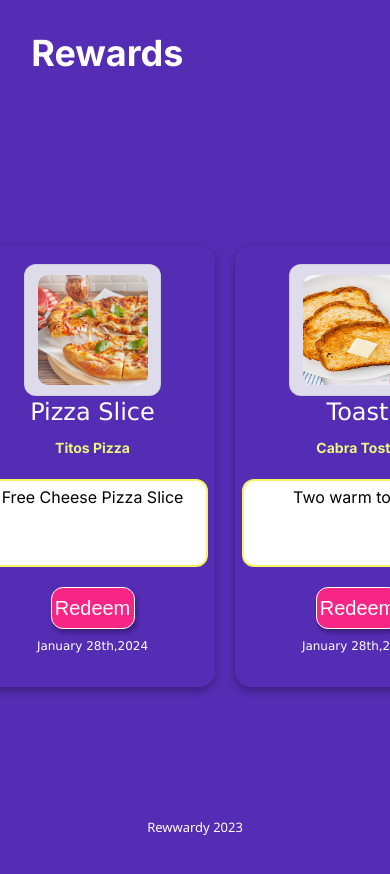
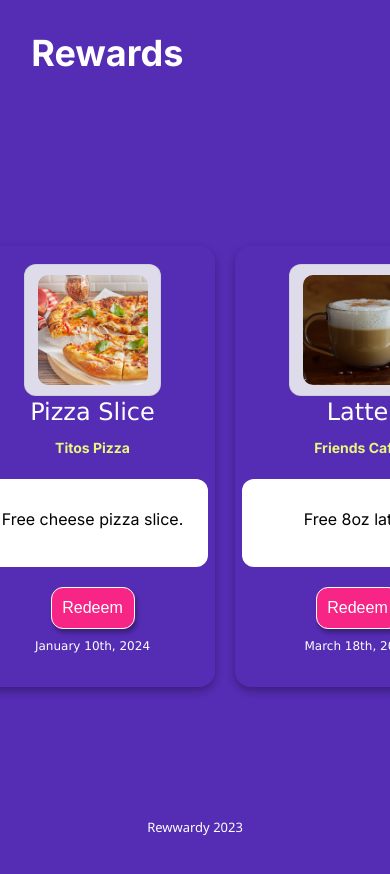
Before and after one commit to sxngie/Rewwardy, a Next.js app: page /reward in a window 390 px wide. Shown: the top 874 px of the page. Built offline with nearby package versions, Linux system fonts and the light colour scheme.

Commit message:
Implemented carousel in Home and Challenges

```diff
--- a/pages/reward.js
+++ b/pages/reward.js
@@ -44,13 +44,13 @@ export default function Home() {
           <div id = "SectionDiv" className = "column" >
             <div className='container'>
               <div className={styles.scrollableContainer}>
-                <CardEntity imageSrc='Props_samples/latte.jpg' title='Latte' businessName='Friends Cafe' description='Free 8oz Latte' expDate='January 28th,2024'></CardEntity>
-                <CardEntity imageSrc='Props_samples/pizza.jpeg' title='Pizza Slice' businessName='Titos Pizza' description='Free Cheese Pizza Slice' expDate='January 28th,2024'></CardEntity>
-                <CardEntity imageSrc='Props_samples/toast.jpg' title='Toast' businessName='Cabra Tosta' description='Two warm toasts' expDate='January 28th,2024'></CardEntity>
-                <CardEntity imageSrc='Props_samples/icecream.jpg' title='Ice Cream Cone' businessName='Rex Cream' description='One regular soft cone.' expDate='January 28th,2024'></CardEntity>
-                <CardEntity imageSrc='Props_samples/cookie.jpeg' title='CC Cookie' businessName='Friends Cafe' description='Chocolate Chip Cookie' expDate='January 28th,2024'></CardEntity>
-                <CardEntity imageSrc='Props_samples/bubba.jpg' title='Bubba 8oz' businessName='Bubble Tea Yum' description='One Taro 8oz Bubba drink.' expDate='January 28th,2024'></CardEntity>
-                <CardEntity imageSrc='Props_samples/latte.jpg' title='Latte' businessName='Friends Cafe' description='Free 8oz Latte' expDate='January 28th,2024'></CardEntity>
+                <CardEntity imageSrc='Props_samples/bubba.jpg' title='8oz Taro Tea' businessName='Bubble Tea Yum' description='One 8oz Taro drink.' expDate='February 8th, 2024'></CardEntity>
+                <CardEntity imageSrc='Props_samples/pizza.jpeg' title='Pizza Slice' businessName='Titos Pizza' description='Free cheese pizza slice.' expDate='January 10th, 2024'></CardEntity>
+                <CardEntity imageSrc='Props_samples/latte.jpg' title='Latte' businessName='Friends Cafe' description='Free 8oz latte.' expDate='March 18th, 2024'></CardEntity>
+                <CardEntity imageSrc='Props_samples/toast.jpg' title='Toast' businessName='Cabra Tosta' description='Two slices of toasts.' expDate='February 2nd, 2024'></CardEntity>
+                <CardEntity imageSrc='Props_samples/icecream.jpg' title='Ice Cream Cone' businessName='Rex Cream' description='One regular soft cone.' expDate='April 6th, 2024'></CardEntity>
+                <CardEntity imageSrc='Props_samples/cookie.jpeg' title='CC Cookie' businessName='Friends Cafe' description='Chocolate chip cookie.' expDate='March 27th, 2024'></CardEntity>
+                <CardEntity imageSrc='Props_samples/latte.jpg' title='Latte' businessName='Shaktea' description='Free 8oz latte.' expDate='January 5th, 2024'></CardEntity>
                 </div>
           </div>
           </div>
--- a/styles/Challenge.module.css
+++ b/styles/Challenge.module.css
@@ -10,88 +10,12 @@
   padding: 8%;
 }
 
-.rewardcard {
-    position: center;
-    margin-top: 5%;
-    margin-bottom: 10%;
-    width: 270px;
-    height: 100px;
-    padding: 2%;
-    padding-top: 2.5%;
-    background-color: rgba(var(--callout-rgb), 0.5);
-    border: 1px solid rgba(var(--callout-border-rgb), 0.3);
-    border-radius: var(--border-radius);
-    background-color: #FFFFFF;
-  }
-
-  .rewardcard rtitle {
-    position: left;
-    padding: 1rem;
-    font-weight: bold;
-    font-size: 18px;
-    color: #3A0CA3;
-  }
-
-  .business {
-    position: right;
-    margin: 0;
-    padding: 1rem;
-    margin-bottom: 5%;
-    margin-top: 5%;
-    font-size: 14px;
-    font-weight: bold;
-    color: #4CC9F0;
-  }
-
-  .rewardcard rdescription{
-    position: left;
-    padding: 1rem;
-    margin-top: 5%;
-    font-size: 14px;
-  }
-
-  .rewardcard visits {
-    position: bottom-right;
-    padding: 1rem;
-    padding-top: 10%;
-    color: #F72585;
-    font-weight: bold;
-    font-size: 14px;
-  }
-
-
-.pinkButton {
-    background-color: #F72585;
-    color: #FFFFFF;
-    font-family: 'arial';
-    font-size: 18;
-    width: 325px;
-    height: 42px;
-    border-radius: var(--border-radius);
-    border: white;
-    box-shadow: 2px 4px 4px rgba(0, 0, 0, 0.3);
-  }
-
-  .pinkButton:hover {
-    background-color: #E3227A;
-  }
-
-  .pinkButton:focus {
-    background-color: #D1196D;
-  }
-
   .grid {
     display: grid;
     grid-template-columns: repeat(4, minmax(25%, auto));
     max-width: var(--max-width);
     width: 100%;
   }
-
-  .card span {
-    display: inline-block;
-    transition: transform 200ms;
-  }
-
 
   .center {
     display: flex;
@@ -111,32 +35,65 @@
     /* background-color: #552CB4; */
   }
 
-  .description {
-    display: inherit;
-    justify-content: inherit;
-    align-items: inherit;
-    font-size: 0.85rem;
-    max-width: var(--max-width);
-    width: 100%;
-    z-index: 2;
-    font-family: var(--font-mono);
+  .container {
+    flex-direction: row;
+    flex-wrap: wrap;
+    flex-flow: center;
+    align-items: stretch;
+    gap: 10px;
   }
 
-  .description a {
-    display: flex;
-    justify-content: center;
-    align-items: center;
-    gap: 0.5rem;
+  .scrollableContainer {
+    width: 1000px;       /* set to the desired width, can be in px, em, rem, %, etc. */
+    height: 1000px;    /* set to the desired height */
+    margin: 20px auto;/* optional: centers the box if it's smaller than its container */
+    padding: 10px;    /* optional: gives some space inside the scrollable box */
+    overflow-x: auto; /* allows horizontal scrolling */
+    overflow-y: hidden; /* prevents vertical scrolling */
+    white-space: nowrap;
 }
 
-  .description card {
-    position: left;
-    margin: 0;
-    padding: 1rem;
-    background-color: rgba(var(--callout-rgb), 0.5);
+  .cardEntity {
+    flex-grow: 1;
+    flex-shrink: 1;
+    align-self: auto;
+    box-shadow: 0 4px 8px 0 rgba(0,0,0,0.3);
+    height: 45%;
+    width: 25%;
+    text-align: center;
+    border-radius: 16px;
+    overflow: hidden;
+    display: inline-block;
+    vertical-align: top;
+    margin-right: 20px;
+    /* Additional styling if needed */
+}
+
+  .pictureFrame {
+    position: center;
+    background-color: #FFFFFF;
+    height: 30%;       /* set height to 40% of its container */
+    width: 56%;        /* set width to be the same as height */
+    margin: 0 auto;
+    margin-top: 18px;
+    background-color: rgba(var(--callout-rgb), 0.90);
     border: 1px solid rgba(var(--callout-border-rgb), 0.3);
     border-radius: var(--border-radius);
-    background-color: #FFFFFF;
+    align-items: center;
+    object-fit: cover;
+    display: block;
+  }
+
+  .picture {
+    position: center;
+    border-radius: 10px;
+    margin: 10px;
+    height: 110px;
+    width: 110px;
+    -webkit-border-radius: 10px;
+    -moz-border-radius: 10px;
+    -ms-border-radius: 10px;
+    -o-border-radius: 10px;
 }
 
 h2.sectionHead {
@@ -144,16 +101,61 @@
   font-weight: lighter;
   font-family:Verdana, Geneva, Tahoma, sans-serif;
   font-size: 24px;
+  margin: 2px;
 }
 
-  .pictureFrame {
-    position: center;
+h3.business {
+  position: top;
+  padding: 0.5rem;
+  margin: 5px;
+  margin-bottom: 15px;
+  font-size: 14px;
+  font-weight: bold;
+  color: #e8f77e;
+}
+
+.description {
+  position: relative;
+  align-items: center;
+  margin: auto;
+  width: 94%;
+  height: 20%;
+  padding: 2%;
+  padding-top: 30px;
+  background-color: rgba(var(--callout-rgb), 0.5);
+  border-radius: var(--border-radius);
   background-color: #FFFFFF;
-    width: 322px;
-    height: 200px;
-    margin-bottom: 10%;
-    background-color: rgba(var(--callout-rgb), 0.90);
-    border: 1px solid rgba(var(--callout-border-rgb), 0.3);
+  align-self: center;
+}
+
+.pinkButton {
+  background-color: #F72585;
+  color: #FFFFFF;
+  font-family: 'arial';
+  font-size: 16px;
+  width: 84px;
+  height: 42px;
   border-radius: var(--border-radius);
-    align-items: center;
+  border: 1px solid white;
+  box-shadow: 2px 4px 4px rgba(0, 0, 0, 0.3);
+  position: relative;
+  margin: auto;
+  margin-top: 20px;
 }
+
+.pinkButton:hover {
+  background-color: #E3227A;
+}
+
+.pinkButton:focus {
+  background-color: #D1196D;
+}
+
+.expireDate {
+  color: #FFFFFF;
+  font-weight: lighter;
+  font-family:Verdana, Geneva, Tahoma, sans-serif;
+  font-size: 12px;
+  margin: 10px;
+  word-wrap: break-word;
+}
--- a/styles/Home.module.css
+++ b/styles/Home.module.css
@@ -1,13 +1,3 @@
-.main {
-  display: flex;
-  flex-direction: column;
-  justify-content: space-between;
-  align-items: center;
-  padding: 6rem;
-  min-height: 100vh;
-  /* background-color: #552CB4; */
-}
-
 .header {
   position: fixed;
   top: 0;
@@ -20,106 +10,12 @@
   padding: 8%;
 }
 
-.description {
-  display: inherit;
-  justify-content: inherit;
-  align-items: inherit;
-  font-size: 0.85rem;
-  max-width: var(--max-width);
-  width: 100%;
-  z-index: 2;
-  font-family: var(--font-mono);
-}
-
-.description a {
-  display: flex;
-  justify-content: center;
-  align-items: center;
-  gap: 0.5rem;
-}
-
-.description card {
-  position: left;
-  margin: 0;
-  padding: 1rem;
-  background-color: rgba(var(--callout-rgb), 0.5);
-  border: 1px solid rgba(var(--callout-border-rgb), 0.3);
-  border-radius: var(--border-radius);
-  background-color: #FFFFFF;
-}
-
-h2.sectionHead {
-  color: #FFFFFF;
-  font-weight: lighter;
-  font-family:Verdana, Geneva, Tahoma, sans-serif;
-  font-size: 24px;
-}
-
-.rewardcard {
-  position: center;
-  margin-top: 5%;
-  margin-bottom: 10%;
-  width: 270px;
-  height: 100px;
-  padding: 2%;
-  padding-top: 2.5%;
-  background-color: rgba(var(--callout-rgb), 0.5);
-  border: 1px solid rgba(var(--callout-border-rgb), 0.3);
-  border-radius: var(--border-radius);
-  background-color: #FFFFFF;
-}
-
-.rewardcard rtitle {
-  position: left;
-  padding: 1rem;
-  font-weight: bold;
-  font-size: 18px;
-  color: #3A0CA3;
-}
-
-.rewardcard business {
-  position: right;
-  margin: 0;
-  padding: 1rem;
-  margin-bottom: 2%;
-  font-size: 14px;
-  font-weight: bold;
-}
-
-.rewardcard rdescription{
-  position: left;
-  padding: 1rem;
-  margin-top: 5%;
-  font-size: 14px;
-}
-
-.rewardcard expdate {
-  position: bottom-right;
-  padding: 1rem;
-  padding-top: 10%;
-  color: #F72585;
-  font-weight: bold;
-  font-size: 14px;
-}
-
-.code {
-  font-weight: 700;
-  font-family: var(--font-mono);
-}
-
-
   .grid {
     display: grid;
     grid-template-columns: repeat(4, minmax(25%, auto));
     max-width: var(--max-width);
     width: 100%;
   }
-
-.card span {
-  display: inline-block;
-  transition: transform 200ms;
-}
-
 
   .center {
     display: flex;
@@ -129,55 +25,96 @@ h2.sectionHead {
     padding: 4rem 0;
   }
 
-.center::before {
-  background: var(--secondary-glow);
-  border-radius: 50%;
-  width: 480px;
-  height: 360px;
-  margin-left: -400px;
+  .main {
+    display: flex;
+    flex-direction: column;
+    justify-content: space-between;
+    align-items: center;
+    padding: 6rem;
+    min-height: 100vh;
+    /* background-color: #552CB4; */
   }
 
-.center::after {
-  background: var(--primary-glow);
-  width: 240px;
-  height: 180px;
-  z-index: -1;
+  .container {
+    flex-direction: row;
+    flex-wrap: wrap;
+    flex-flow: center;
+    align-items: stretch;
+    gap: 10px;
   }
 
-.center::before,
-.center::after {
-  content: '';
-  left: 50%;
-  position: absolute;
-  filter: blur(45px);
-  transform: translateZ(0);
+  .scrollableContainer {
+    width: 1000px;       /* set to the desired width, can be in px, em, rem, %, etc. */
+    height: 400px;    /* set to the desired height */
+    margin: 20px auto;/* optional: centers the box if it's smaller than its container */
+    padding: 10px;    /* optional: gives some space inside the scrollable box */
+    overflow-x: auto; /* allows horizontal scrolling */
+    overflow-y: hidden; /* prevents vertical scrolling */
+    white-space: nowrap;
 }
 
-.logo {
-  position: relative;
-}
-/* Enable hover only on non-touch devices */
-@media (hover: hover) and (pointer: fine) {
-  .card:hover {
-    background: rgba(var(--card-rgb), 0.1);
-    border: 1px solid rgba(var(--card-border-rgb), 0.15);
+  .cardEntity {
+    flex-grow: 1;
+    flex-shrink: 1;
+    align-self: auto;
+    box-shadow: 0 4px 8px 0 rgba(0,0,0,0.3);
+    height: 100%;
+    width: 25%;
+    text-align: center;
+    border-radius: 16px;
+    overflow: hidden;
+    display: inline-block;
+    vertical-align: top;
+    margin-right: 20px;
+    /* Additional styling if needed */
 }
 
-  .card:hover span {
-    transform: translateX(4px);
+h2.sectionHead {
+  color: #FFFFFF;
+  font-weight: lighter;
+  font-family:Verdana, Geneva, Tahoma, sans-serif;
+  font-size: 24px;
+  margin: 2px;
+  padding-top: 30px;
 }
+
+h3.business {
+  position: top;
+  padding: 0.5rem;
+  margin: 5px;
+  margin-bottom: 15px;
+  font-size: 14px;
+  font-weight: bold;
+  color: #e8f77e;
+}
+
+.description {
+  position: relative;
+  align-items: center;
+  margin: auto;
+  width: 94%;
+  height: 20%;
+  padding: 2%;
+  padding-top: 23px;
+  background-color: rgba(var(--callout-rgb), 0.5);
+  border-radius: var(--border-radius);
+  background-color: #FFFFFF;
+  align-self: center;
 }
 
 .pinkButton {
   background-color: #F72585;
   color: #FFFFFF;
   font-family: 'arial';
-  font-size: 18;
-  width: 325px;
+  font-size: 16px;
+  width: 84px;
   height: 42px;
   border-radius: var(--border-radius);
-  border: white;
+  border: 1px solid white;
   box-shadow: 2px 4px 4px rgba(0, 0, 0, 0.3);
+  position: relative;
+  margin: auto;
+  margin-top: 20px;
 }
 
 .pinkButton:hover {
@@ -188,111 +125,11 @@ h2.sectionHead {
   background-color: #D1196D;
 }
 
-@media (prefers-reduced-motion) {
-  .card:hover span {
-    transform: none;
+.expireDate {
+  color: #FFFFFF;
+  font-weight: lighter;
+  font-family:Verdana, Geneva, Tahoma, sans-serif;
+  font-size: 12px;
+  margin: 10px;
+  word-wrap: break-word;
 }
-}
-
-/* Mobile */
-@media (max-width: 700px) {
-  .content {
-    padding: 4rem;
-  }
-
-  .grid {
-    grid-template-columns: 1fr;
-    margin-bottom: 120px;
-    max-width: 320px;
-    text-align: center;
-  }
-
-  .card {
-    padding: 1rem 2.5rem;
-  }
-
-  .card h2 {
-    margin-bottom: 0.5rem;
-  }
-
-  .center {
-    padding: 8rem 0 6rem;
-  }
-
-  .center::before {
-    transform: none;
-    height: 300px;
-  }
-
-  .description {
-    font-size: 0.8rem;
-  }
-
-  .description a {
-    padding: 1rem;
-  }
-
-  .description p,
-  .description div {
-    display: flex;
-    justify-content: center;
-    position: fixed;
-    width: 100%;
-  }
-
-  .description p {
-    align-items: center;
-    inset: 0 0 auto;
-    padding: 2rem 1rem 1.4rem;
-    border-radius: 0;
-    border: none;
-    border-bottom: 1px solid rgba(var(--callout-border-rgb), 0.25);
-    background: linear-gradient(
-      to bottom,
-      rgba(var(--background-start-rgb), 1),
-      rgba(var(--callout-rgb), 0.5)
-    );
-    background-clip: padding-box;
-    backdrop-filter: blur(24px);
-  }
-
-  .description div {
-    align-items: flex-end;
-    pointer-events: none;
-    inset: auto 0 0;
-    padding: 2rem;
-    height: 200px;
-    background: linear-gradient(
-      to bottom,
-      transparent 0%,
-      rgb(var(--background-end-rgb)) 40%
-    );
-    z-index: 1;
-  }
-}
-
-/* Tablet and Smaller Desktop */
-@media (min-width: 701px) and (max-width: 1120px) {
-  .grid {
-    grid-template-columns: repeat(2, 50%);
-  }
-}
-
-@media (prefers-color-scheme: dark) {
-  .vercelLogo {
-    filter: invert(1);
-  }
-
-  .logo {
-    filter: invert(1) drop-shadow(0 0 0.3rem #ffffff70);
-  }
-}
-
-@keyframes rotate {
-  from {
-    transform: rotate(360deg);
-  }
-  to {
-    transform: rotate(0deg);
-  }
-}
--- a/styles/Reward.module.css
+++ b/styles/Reward.module.css
@@ -121,19 +121,18 @@ h3.business {
   width: 94%;
   height: 20%;
   padding: 2%;
-  padding-top: 2.5%;
+  padding-top: 30px;
   background-color: rgba(var(--callout-rgb), 0.5);
   border-radius: var(--border-radius);
   background-color: #FFFFFF;
   align-self: center;
-  border: 2px solid #f7f25f;
 }
 
 .pinkButton {
   background-color: #F72585;
   color: #FFFFFF;
   font-family: 'arial';
-  font-size: 20px;
+  font-size: 16px;
   width: 84px;
   height: 42px;
   border-radius: var(--border-radius);
```
Also changed, not shown: pages/challenge.js (+26 -10 lines), pages/dashboard.js (+57 -18 lines), public/Props_samples/medalla.jpg (added), public/Props_samples/tequila.jpg (added). Lines whose indentation alone changed are shown as unchanged.
